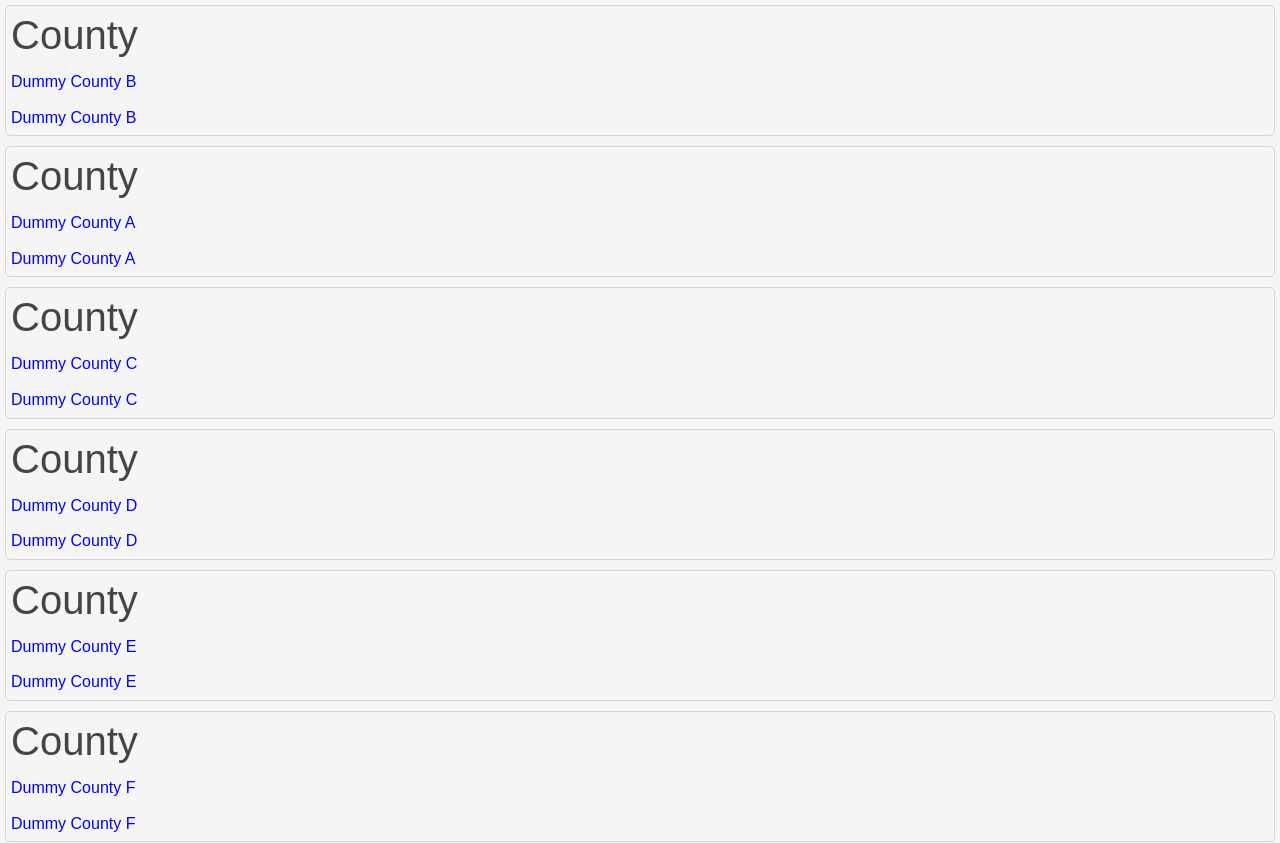
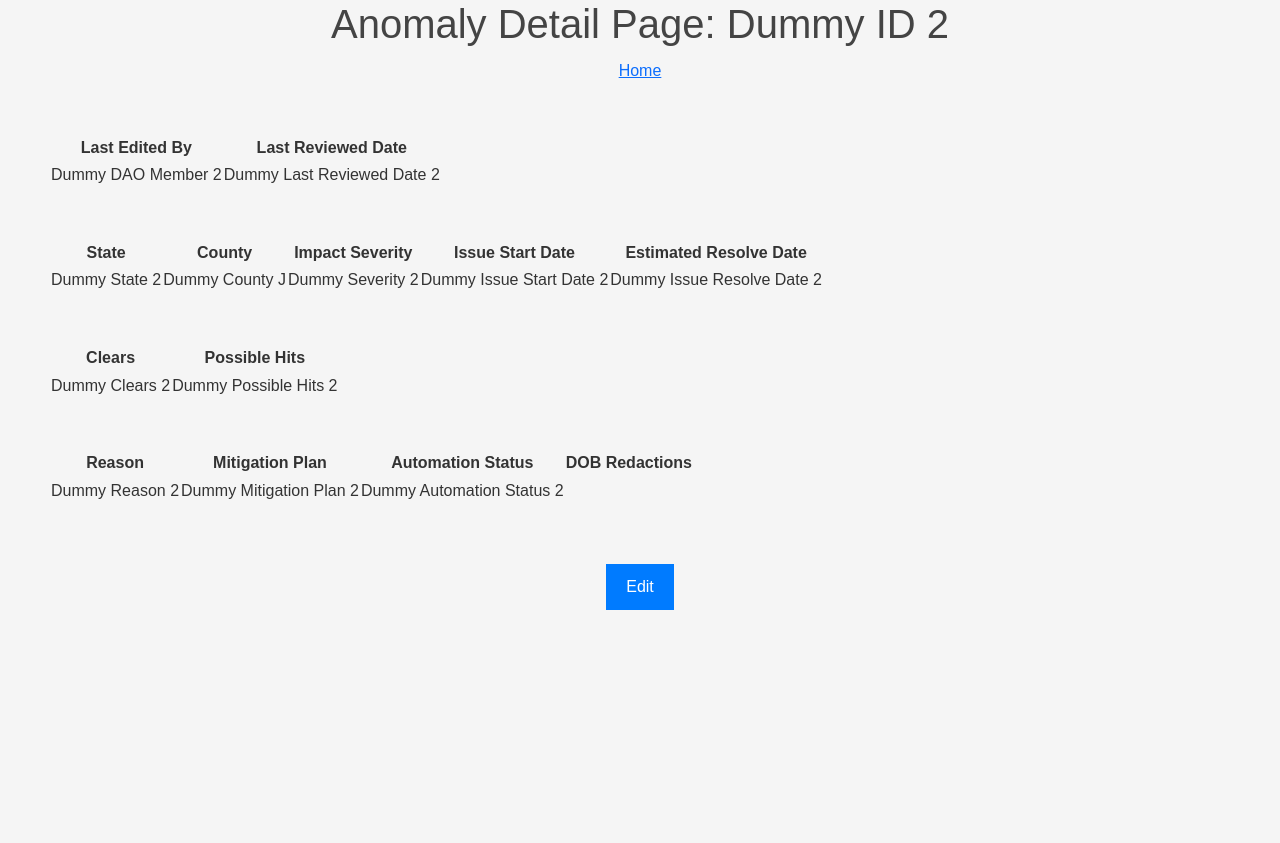
Before and after one commit to ethans2028/Calfus-Project, a React (Create React App) app in the folder client/: page /anomalies/1 in a window 1280 px wide. Shown: the top 843 px of the page. After the commit the page ends 800 px from the top, so only its background shows below. Built offline with nearby package versions, Linux system fonts and the light colour scheme.

Commit message:
Set Up basic layout of audit page

```diff
--- a/client/src/routes/AnomalyDetailPage.jsx
+++ b/client/src/routes/AnomalyDetailPage.jsx
@@ -7,6 +7,7 @@ const AnomalyDetailPage = () => {
   const [items, setItems] = useState([]);
   const [searchTerm, setSearchTerm] = useState('');
 
+  const record = sampleData.dataObject11;
   useEffect(() => {
     setItems(dataArray);
   }, []);
@@ -19,13 +20,86 @@ const AnomalyDetailPage = () => {
   // );
 
   return (
-    <div>
+    <div style={{textAlign: 'center'}}>
 
-      <div style={{ display: 'flex', flexDirection: 'column' }}>
+      <div >
+        <h1>Anomaly Detail Page: {record.id}</h1>
+
+        <Link to="/">Home</Link>
+      </div>
+
+      <table style={{margin: "50px"}}>
+        <tr>
+          <th>Last Edited By</th>
+          <th>Last Reviewed Date</th>
+        </tr>
+        <tr>
+          <td>{record['DAO Member']}</td>
+          <td>{record['Last Reviewed Date']}</td>
+        </tr>
+      </table>
+      <table style={{margin: "50px"}}>
+        <tr>
+          <th>State</th>
+          <th>County</th>
+          <th>Impact Severity</th>
+          <th>Issue Start Date</th>
+          <th>Estimated Resolve Date</th>
+        </tr>
+        <tr style={{margin: "50px"}}>
+
+          <td>{record.State}</td>
+          <td>{record.County}</td>
+          <td>{record['Impact Severity']}</td>
+          <td>{record['Issue Start Date']}</td>
+          <td>{record['Issue Resolve Date']}</td>
+        </tr>
+      </table>
+
+
+      <table style={{margin: "50px"}}>
+        <tr>
+          <th>Clears</th>
+          <th>Possible Hits</th>
+
+        </tr>
+        <tr>
+          <td>{record.Clears}</td>
+          <td>{record['Possible Hits']}</td>
+        </tr>
+      </table>
+
+      <table style={{margin: "50px"}}>
+        <tr>
+          <th>Reason</th>
+          <th>Mitigation Plan</th>
+          <th>Automation Status</th>
+          <th>DOB Redactions</th>
+        </tr>
+        <tr>
+          <td>{record.Reason}</td>
+          <td>{record['Mitigation Plan']}</td>
+          <td>{record['Automation Status']}</td>
+          <td>{record['DOB Redactions']}</td>
+        </tr>
+      </table>
+      <button style={{
+        margin: '10px',
+      }}>Edit</button>
+    </div>
+
+  );
+}
+
+export default AnomalyDetailPage
+
+{/* <div style={{ display: 'flex', flexDirection: 'column' }}>
        {
-            dataArray.map((item) => (
+        record.map((item) => (
+
+
             <div
-                  key={item.id}
+              key={item}
               style={{
               color: 'blue',
               textDecoration: 'none',
@@ -35,17 +109,11 @@ const AnomalyDetailPage = () => {
               margin: '5px',
               }}
             >
-                  <h1>County</h1>
-                  {item.County}
               <h1></h1>
-                  {item.County}
+              {item}
 
             </div>
+
         ))
       }
-          </div>
-        </div>
-  );
-}
-
-export default AnomalyDetailPage
+      </div> */}
```
Lines whose indentation alone changed are shown as unchanged.
